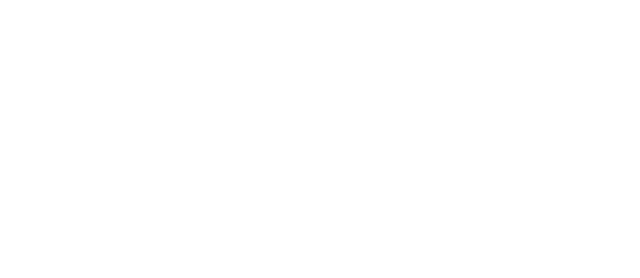
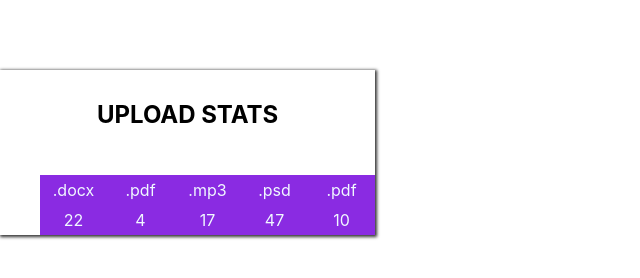
Before and after one commit to Allovallo/react-pract-01, a React (Create React App) app: page / in a window 1280 px wide. Shown: the part 492-770 px from the top of the page, without its empty margins (0-640 px from the left). Built offline with nearby package versions, Linux system fonts and the light colour scheme.

Commit message:
statistics updated

```diff
--- a/src/App.js
+++ b/src/App.js
@@ -1,5 +1,7 @@
 import user from './startData/user.json';
+import statisticalData from './startData/statistical-data.json';
 import { Profile } from 'components/profile/profile';
+import { Statistics } from 'components/statistics/statistics';
 
 function App() {
   return (
@@ -11,6 +13,8 @@
         avatar={user.avatar}
         stats={user.stats}
       />
+
+      <Statistics title="Upload stats" stats={statisticalData} />
     </div>
   );
 }
--- a/src/components/statistics/statistics.jsx
+++ b/src/components/statistics/statistics.jsx
@@ -1,11 +1,35 @@
-import css from './profile.module.css'
-import PropTypes from 'prop-types';
+import css from './statistics.module.css'
+// import PropTypes from 'prop-types';
 
-export const StatisticalItem = () => {
+export const StatisticalItem = ({label, percentage, countElements}) => {
     return (
-        <ListItem>
-            <Label></Label>
-            <Percentage></Percentage>
-        </ListItem>
+        <li countElements={ countElements } className={ css.listItem } >
+            <span className={css.label}>{ label }</span>
+            <span className={css.percentage}>{ percentage }</span>
+        </li>
     )
 }
+
+export const Statistics = ({title, stats }) => {
+    const statItems = stats.map(({ id, label, percentage }) =>
+        <StatisticalItem
+            key={id}
+            label={label}
+            percentage={percentage}
+            countElements={stats.length}
+        />
+    )
+
+    return (
+        <section className={css.section}>
+            {
+                // title !== undefined &&
+                <h2 className={css.title}>{title}</h2>
+            }
+
+            <ul className={css.statList}>
+                {statItems}
+            </ul>
+        </section>
+    )
+}
--- a/src/components/statistics/statistics.module.css
+++ b/src/components/statistics/statistics.module.css
@@ -0,0 +1,34 @@
+.listItem {
+    display: flex;
+    flex-direction: column;
+    justify-content: center;
+    align-items: center;
+    min-height: 60px;
+    width: calc(100% / 5);
+    background-color: blueviolet;
+    color: aliceblue;
+}
+
+.label {}
+
+.percentage {
+    margin-top: 10px;
+}
+
+.section {
+    width: 375px;
+    box-shadow: 1px 1px 3px 1px rgba(0,0,0,0.8);
+}
+
+.title {
+    margin: 0;
+    padding: 30px 0;
+    width: 100%;
+    text-transform: uppercase;
+    text-align: center;
+}
+
+.statList {
+    display: flex;
+    justify-content: center;
+}
```
